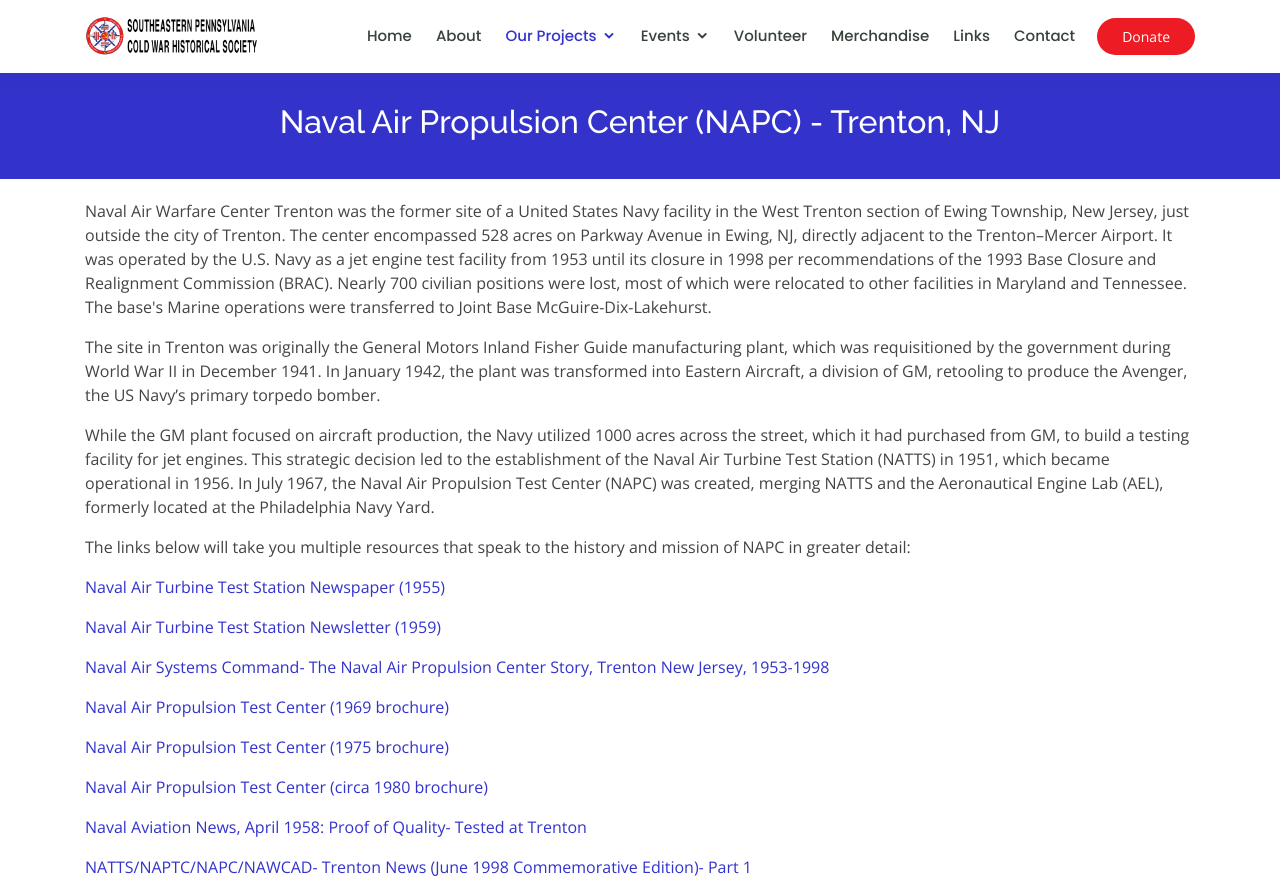
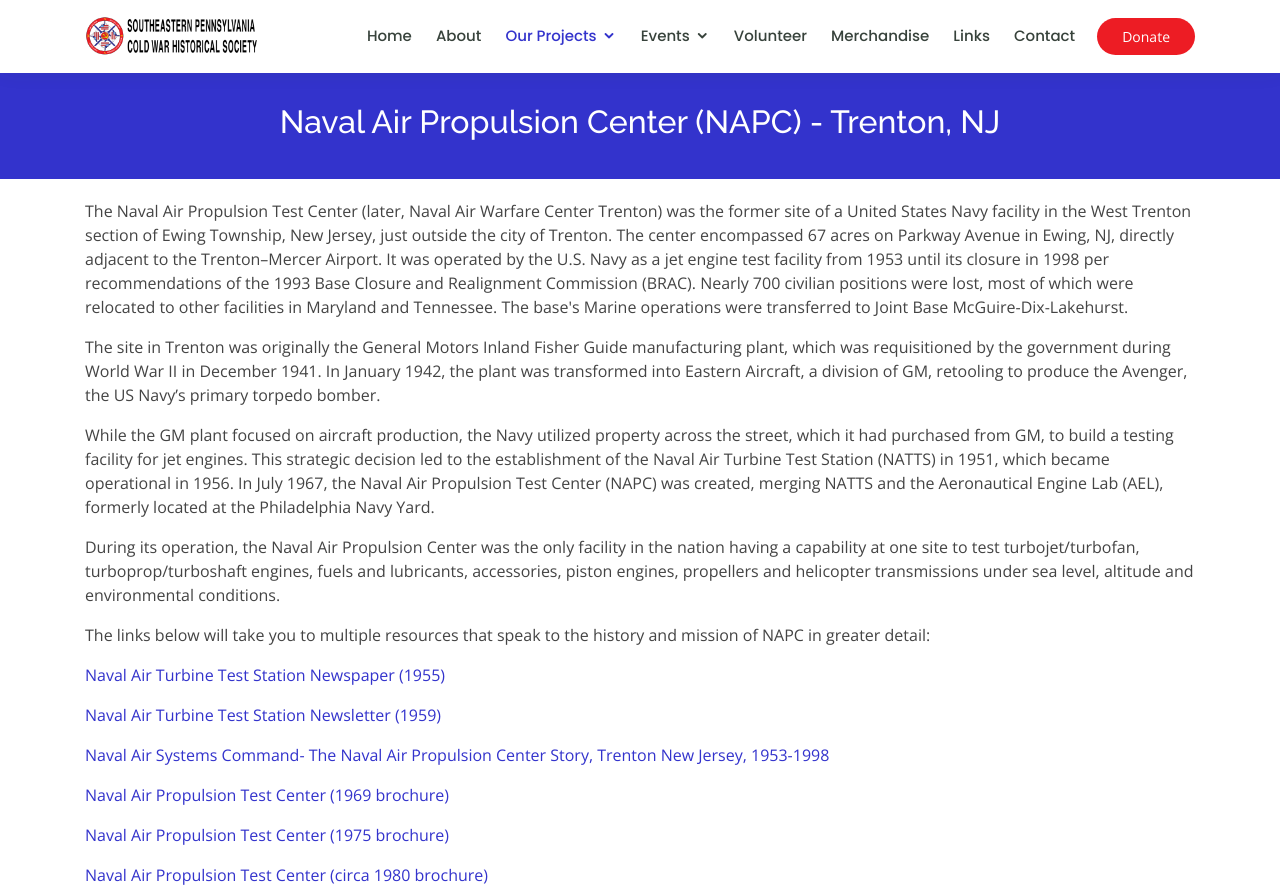
Before and after one commit to jtangir87/sepacoldwar, a Django app: page /projects/naval-air-propulsion-center in a window 1280 px wide. Shown: the top 887 px of the page. Run offline with Django 3.2, Linux system fonts and the light colour scheme; data that the repository does not hold is empty; parts of the project's set-up code (start-up, migrations or seed data) failed here and were passed over; some libraries are stand-ins or nearby versions.

Commit message:
Update NAPC page history copy (Eleanor, Oct 26)
Replaces the intro history with the client's updated copy: new opening,
67 acres (was 528), 'property' (was 1000 acres), and a new paragraph on
NAPC's test capabilities. Links below are unchanged; fixes 'take you to'.

Co-Authored-By: Claude Opus 5.5 <noreply@anthropic.com>

```diff
--- a/templates/pages/projects/napc.html
+++ b/templates/pages/projects/napc.html
@@ -21,18 +21,20 @@
     <!-- ======= About Section ======= -->
     <section id="dfs-page" class="about">
       <div class="container mb-4" data-aos="fade-up">
-        <p>Naval Air Warfare Center Trenton was the former site of a United States Navy facility in the West Trenton section of Ewing Township, New Jersey, just outside the city of Trenton.
-          The center encompassed 528 acres on Parkway Avenue in Ewing, NJ, directly adjacent to the Trenton–Mercer Airport. It was operated by the U.S. Navy as a jet engine test facility
+        <p>The Naval Air Propulsion Test Center (later, Naval Air Warfare Center Trenton) was the former site of a United States Navy facility in the West Trenton section of Ewing Township, New Jersey, just outside the city of Trenton.
+          The center encompassed 67 acres on Parkway Avenue in Ewing, NJ, directly adjacent to the Trenton–Mercer Airport. It was operated by the U.S. Navy as a jet engine test facility
           from 1953 until its closure in 1998 per recommendations of the 1993 Base Closure and Realignment Commission (BRAC). Nearly 700 civilian positions were lost, most of which were
           relocated to other facilities in Maryland and Tennessee. The base's Marine operations were transferred to Joint Base McGuire-Dix-Lakehurst.
         </p>
         <p>The site in Trenton was originally the General Motors Inland Fisher Guide manufacturing plant, which was requisitioned by the government during World War II in December 1941.
           In January 1942, the plant was transformed into Eastern Aircraft, a division of GM, retooling to produce the Avenger, the US Navy’s primary torpedo bomber.
         </p>
-        <p>While the GM plant focused on aircraft production, the Navy utilized 1000 acres across the street, which it had purchased from GM, to build a testing facility for jet
+        <p>While the GM plant focused on aircraft production, the Navy utilized property across the street, which it had purchased from GM, to build a testing facility for jet
           engines. This strategic decision led to the establishment of the Naval Air Turbine Test Station (NATTS) in 1951, which became operational in 1956. In July 1967, the Naval
           Air Propulsion Test Center (NAPC) was created, merging NATTS and the Aeronautical Engine Lab (AEL), formerly located at the Philadelphia Navy Yard.</p>
-        <p>The links below will take you multiple resources that speak to the history and mission of NAPC in greater detail:</p>
+        <p>During its operation, the Naval Air Propulsion Center was the only facility in the nation having a capability at one site to test turbojet/turbofan, turboprop/turboshaft engines,
+          fuels and lubricants, accessories, piston engines, propellers and helicopter transmissions under sea level, altitude and environmental conditions.</p>
+        <p>The links below will take you to multiple resources that speak to the history and mission of NAPC in greater detail:</p>
 
         <p><a href="https://elevatedwebsystems.nyc3.cdn.digitaloceanspaces.com/SEPA-coldwar/Newspaper_NATTS%201955.pdf" target="_blank">Naval Air Turbine Test Station Newspaper (1955)</a></p>
 
```
